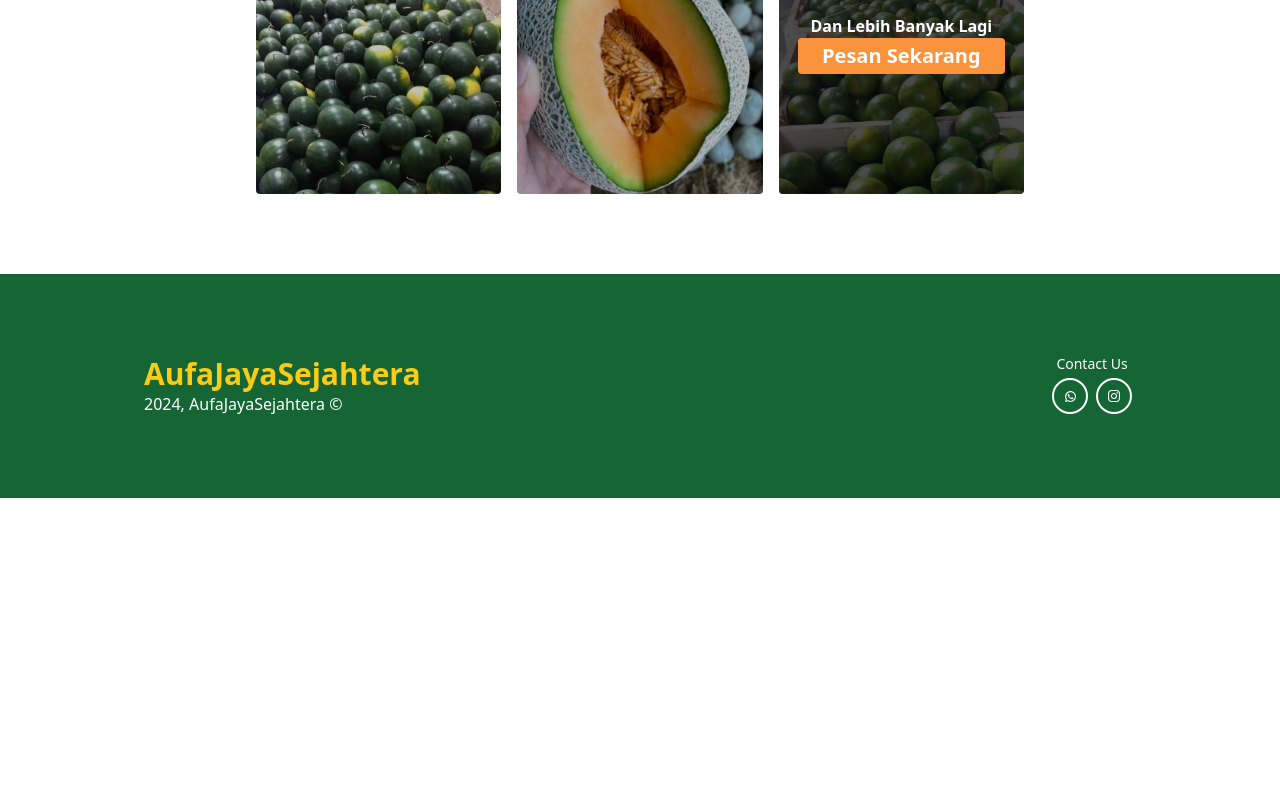
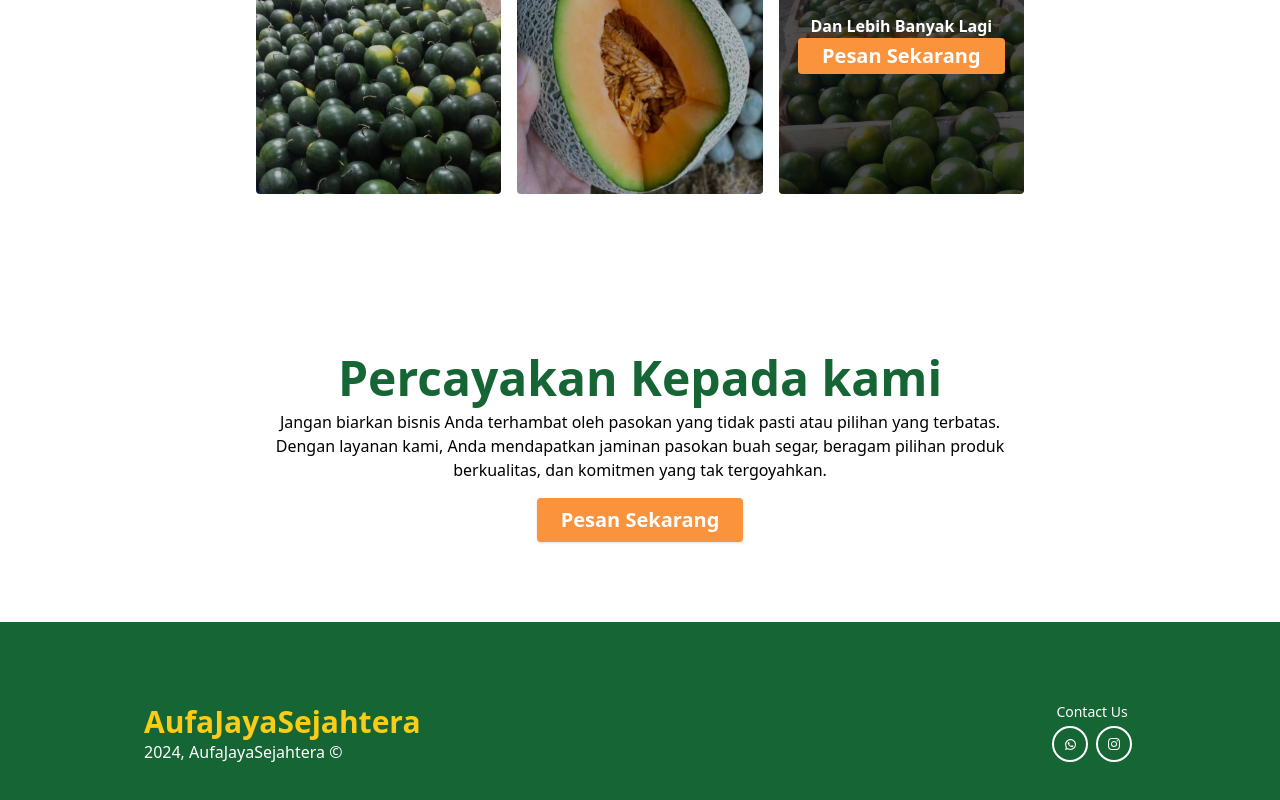
Before and after one commit to zidan-p/suplier-buah, a Next.js app: page / in a window 1280 px wide. Shown: the part 4022-4822 px from the top of the page. Before the commit the page ends 4520 px from the top, so only its background shows below. Built offline with nearby package versions, Linux system fonts and the light colour scheme.

Commit message:
last call to action

```diff
--- a/src/app/page.tsx
+++ b/src/app/page.tsx
@@ -398,6 +398,28 @@ export default function Home() {
         </div>
       </section>
 
+      {/* last call to action */}
+      <section className="py-20 px-64">
+        <h1 className="text-5xl font-bold text-center mb-2 text-green-800">
+          Percayakan Kepada kami
+        </h1>
+        <p className="text-center mb-4">
+        Jangan biarkan bisnis Anda terhambat oleh pasokan yang tidak pasti atau pilihan yang terbatas. Dengan layanan kami, Anda mendapatkan jaminan pasokan buah segar, beragam pilihan produk berkualitas, dan komitmen yang tak tergoyahkan.
+        </p>
+
+        <button className={cn(
+            "bg-orange-400  px-6 py-2 shadow rounded relative flex gap-3 items-center group",
+            " transition-all overflow-hidden mx-auto")
+          }>
+            <div className="group-hover:-translate-x-5 transition-all">
+              <p className="text-xl font-bold text-white box-content ">
+                Pesan Sekarang
+              </p>
+            </div>
+            <RightArrow className="w-7 text-white absolute right-0 translate-x-6 group-hover:translate-x-0 transition" />
+          </button>
+      </section>
+
       <footer className={cn(
         "md:px-36 md:py-20 md:flex-row",
         "px-10 py-5 gap-6 items-center flex flex-col-reverse justify-between",
```
